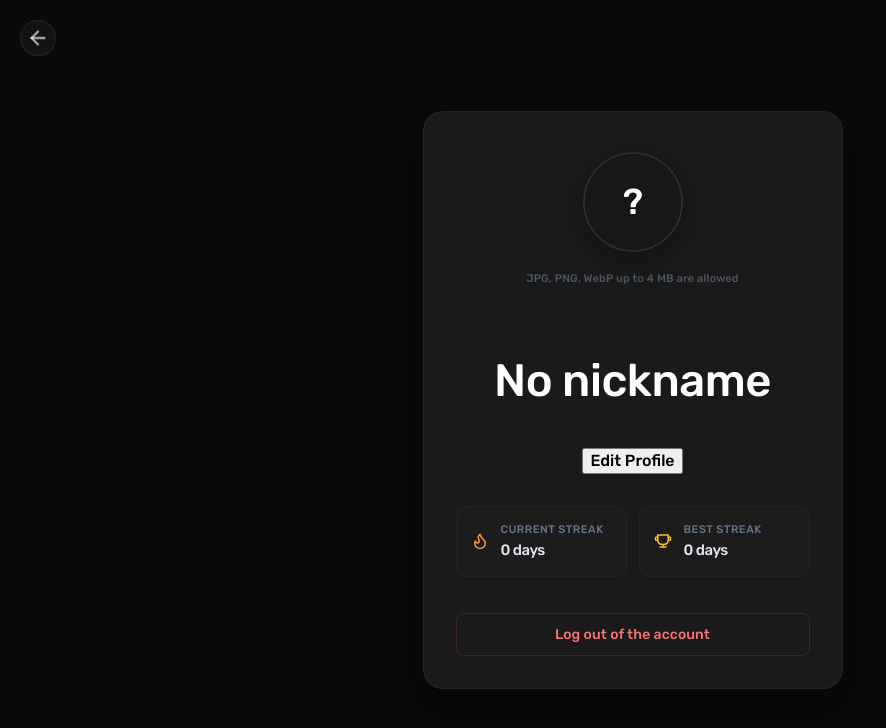
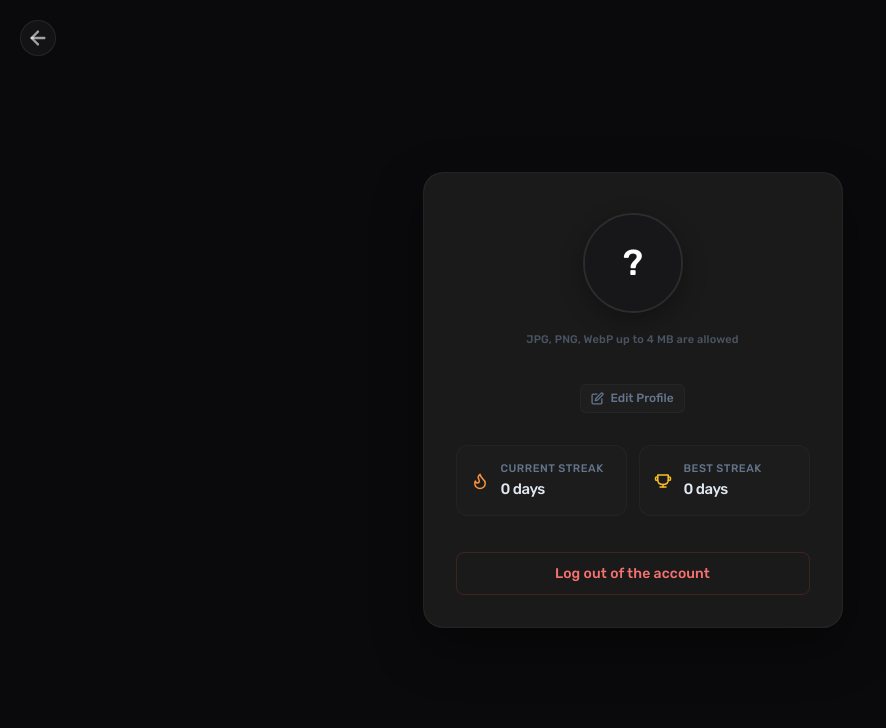
Before and after one commit to RutinaHabits/ArcTracker-front, a Next.js app: page /dashboard/profile in a window 1280 px wide. Shown: the top 728 px of the page, without its empty margins (0-886 px from the left). Built offline with nearby package versions, Linux system fonts and the light colour scheme; no server answers.

Commit message:
style: fix back butoon position

```diff
--- a/src/domains/profile/ui/ProfileMain/ProfileMain.module.scss
+++ b/src/domains/profile/ui/ProfileMain/ProfileMain.module.scss
@@ -43,9 +43,42 @@
 	&:active {
 		transform: translateX(0) scale(0.95);
 	}
+
+	&:disabled {
+		cursor: default;
+		opacity: 0.5;
+	}
+}
+
+.desktopOnly {
+	display: flex;
+	align-self: flex-start;
+	margin-bottom: rem(16);
+
+	@include mobile {
+		@include visually-hidden;
+	}
+}
+
+.mobileOnly {
+	display: flex;
+	position: absolute;
+	top: rem(16);
+	left: rem(16);
+	z-index: 10;
+
+	svg {
+		width: rem(22);
+		height: rem(22);
+	}
+
+	@include mobile-above {
+		@include visually-hidden;
+	}
 }
 
 .profileCard {
+	position: relative;
 	background-color: var(--color-dark-10, #13131a);
 	border: 1px solid rgba(255, 255, 255, 0.04);
 	border-radius: rem(20);
@@ -60,6 +93,10 @@
 	align-items: center;
 	color: #fff;
 	backdrop-filter: blur(rem(8));
+
+	@include mobile {
+		padding-top: rem(48);
+	}
 }
 
 .avatarSection {
@@ -161,7 +198,7 @@
 	font-size: rem(22);
 	font-weight: 500;
 	letter-spacing: rem(-0.5);
-	margin: 0;
+	margin: 0 0 rem(10) 0;
 }
 
 .editBtn {
@@ -178,6 +215,7 @@
 	align-items: center;
 	gap: rem(6);
 	transition: all 0.2s ease;
+	align-self: flex-start;
 
 	svg {
 		width: rem(13);
@@ -189,6 +227,11 @@
 		color: #fff;
 		background: rgba(255, 255, 255, 0.05);
 		border-color: rgba(255, 255, 255, 0.08);
+	}
+
+	&:disabled {
+		cursor: default;
+		opacity: 0.5;
 	}
 }
 
--- a/src/domains/profile/ui/ProfileMain/ProfileMain.tsx
+++ b/src/domains/profile/ui/ProfileMain/ProfileMain.tsx
@@ -107,7 +107,7 @@ export default function ProfileComponent() {
   return (
     <div className={styles.container}>
       <button
-        className={styles.backButton}
+        className={`${styles.backButton} ${styles.desktopOnly}`}
         onClick={() => router.back()}
         aria-label="Go back"
         disabled={isInteractionDisabled}
@@ -126,6 +126,25 @@ export default function ProfileComponent() {
       </button>
 
       <div className={styles.profileCard}>
+        <button
+          className={`${styles.backButton} ${styles.mobileOnly}`}
+          onClick={() => router.back()}
+          aria-label="Go back"
+          disabled={isInteractionDisabled}
+        >
+          <svg
+            viewBox="0 0 24 24"
+            fill="none"
+            stroke="currentColor"
+            strokeWidth="2.5"
+            strokeLinecap="round"
+            strokeLinejoin="round"
+          >
+            <line x1="19" y1="12" x2="5" y2="12" />
+            <polyline points="12 19 5 12 12 5" />
+          </svg>
+        </button>
+
         <div className={styles.avatarSection}>
           <div
             className={`${styles.avatarWrapper} ${isAvatarUploading ? styles.avatarActiveLoading : ""}`}
@@ -180,42 +199,27 @@ export default function ProfileComponent() {
                 value={nickname}
                 onChange={(e) => setNickname(e.target.value)}
                 disabled={isInfoSaving}
-                className={styles.nicknameInput}
-                placeholder="Enter nickname"
-                autoFocus
               />
-              <div className={styles.formActions}>
-                <button
-                  type="submit"
-                  className={styles.saveButton}
-                  disabled={isInfoSaving}
-                >
-                  {isInfoSaving ? "Saving..." : "Save"}
-                </button>
-                <button
-                  type="button"
-                  className={styles.cancelButton}
-                  onClick={() => {
-                    setIsEditing(false);
-                    setError("");
-                  }}
-                  disabled={isInfoSaving}
-                >
-                  Cancel
-                </button>
-              </div>
-              {error && <span className={styles.errorText}>{error}</span>}
             </form>
           ) : (
             <div className={styles.viewDetails}>
-              <h2 className={styles.nicknameDisplay}>
-                {user?.nickname || "No nickname"}
-              </h2>
+              <h2 className={styles.nickname}>{user?.nickname}</h2>
               <button
-                className={styles.editButton}
+                className={styles.editBtn}
                 onClick={() => setIsEditing(true)}
                 disabled={isAvatarUploading}
               >
+                <svg
+                  viewBox="0 0 24 24"
+                  fill="none"
+                  stroke="currentColor"
+                  strokeWidth="2.5"
+                  strokeLinecap="round"
+                  strokeLinejoin="round"
+                >
+                  <path d="M11 4H4a2 2 0 0 0-2 2v14a2 2 0 0 0 2 2h14a2 2 0 0 0 2-2v-7" />
+                  <path d="M18.5 2.5a2.121 2.121 0 1 1 3 3L12 15l-4 1 1-4 9.5-9.5z" />
+                </svg>
                 Edit Profile
               </button>
             </div>
--- a/src/shared/ui/NativeAdBanner/NativeAdBanner.tsx
+++ b/src/shared/ui/NativeAdBanner/NativeAdBanner.tsx
@@ -37,7 +37,7 @@ export default function NativeAdBanner() {
         display: "flex",
         justifyContent: "center",
         alignItems: "center",
-        margin: "1.5rem 0",
+        margin: "8rem 0 0 0",
         minHeight: "90px",
         width: "100%",
       }}
```
